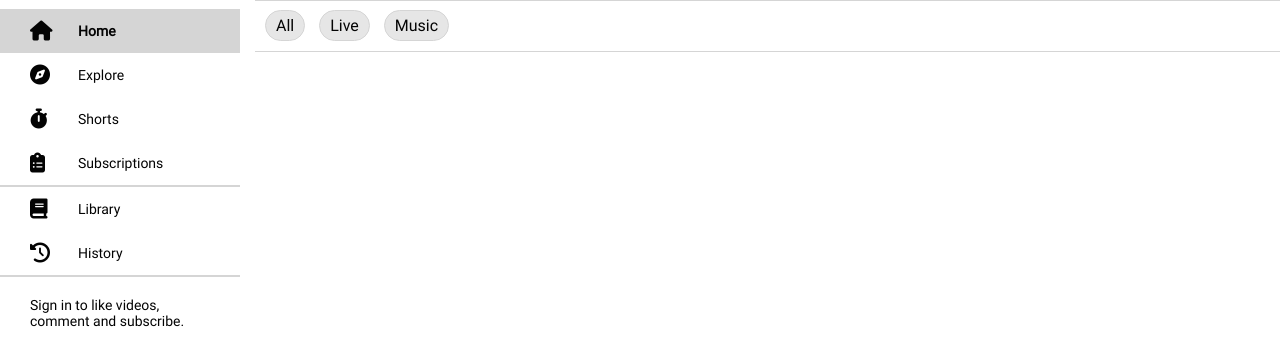
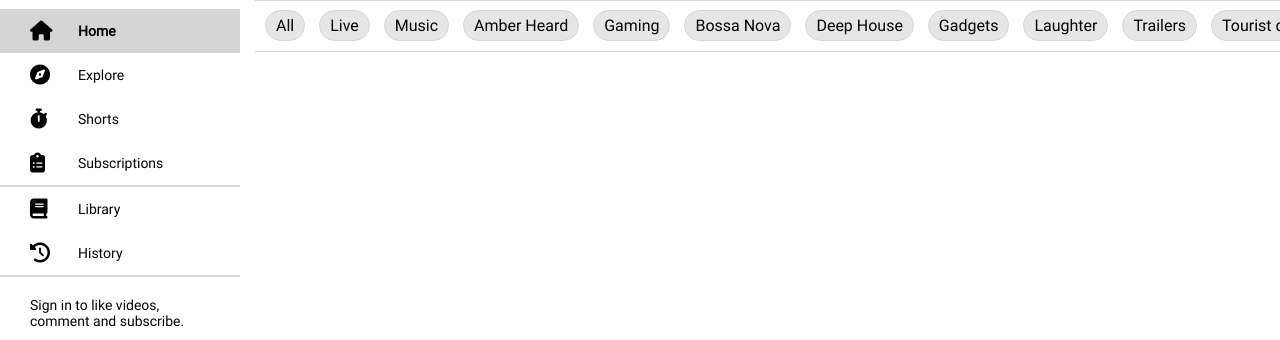
Before and after one commit to Mikael-Kolehmainen/Youtube-clone, a PHP site: page / in a window 1280 px wide. Shown: the part 60-400 px from the top of the page. Run offline with PHP 8.4, Linux system fonts and the light colour scheme; some libraries are stand-ins or nearby versions.

Commit message:
Categories done (for the css part)

```diff
--- a/index.php
+++ b/index.php
@@ -20,6 +20,45 @@
                 <div class='category'>
                     <p>Music</p>
                 </div>
+                <div class='category'>
+                    <p>Amber Heard</p>
+                </div>
+                <div class='category'>
+                    <p>Gaming</p>
+                </div>
+                <div class='category'>
+                    <p>Bossa Nova</p>
+                </div>
+                <div class='category'>
+                    <p>Deep House</p>
+                </div>
+                <div class='category'>
+                    <p>Gadgets</p>
+                </div>
+                <div class='category'>
+                    <p>Laughter</p>
+                </div>
+                <div class='category'>
+                    <p>Trailers</p>
+                </div>
+                <div class='category'>
+                    <p>Tourist destinations</p>
+                </div>
+                <div class='category'>
+                    <p>Disc Golf</p>
+                </div>
+                <div class='category'>
+                    <p>Formula 1</p>
+                </div>
+                <div class='category'>
+                    <p>Scene</p>
+                </div>
+                <div class='category'>
+                    <p>Classical Music</p>
+                </div>
+                <div class='category'>
+                    <p>History</p>
+                </div>
             </article>
         </section>
 
--- a/styles/css/main.css
+++ b/styles/css/main.css
@@ -224,7 +224,9 @@ footer {
 
 .video-categories {
   padding-bottom: 10px;
-  border-bottom: 1px solid #d5d5d5; }
+  border-bottom: 1px solid #d5d5d5;
+  overflow-x: auto;
+  white-space: nowrap; }
   .video-categories .category {
     display: inline-block;
     background-color: #e6e6e6;
@@ -234,9 +236,29 @@ footer {
     padding-bottom: 5px;
     padding-left: 10px;
     padding-right: 10px;
-    margin-left: 10px; }
+    margin-left: 10px;
+    animation-name: categoryHover-out;
+    animation-duration: .5s;
+    animation-fill-mode: forwards; }
     .video-categories .category:hover {
-      cursor: pointer; }
+      cursor: pointer;
+      animation-name: categoryHover-in; }
+
+@keyframes categoryHover-in {
+  0% {
+    background-color: #e6e6e6;
+    border-color: #d5d5d5; }
+  100% {
+    background-color: #d5d5d5;
+    border-color: #b7b7b7; } }
+
+@keyframes categoryHover-out {
+  0% {
+    background-color: #d5d5d5;
+    border-color: #b7b7b7; }
+  100% {
+    background-color: #e6e6e6;
+    border-color: #d5d5d5; } }
 
 section {
   margin-left: 255px;
--- a/styles/sass/layout/_categories.scss
+++ b/styles/sass/layout/_categories.scss
@@ -1,6 +1,8 @@
 .video-categories {
     padding-bottom: 10px;
     border-bottom: 1px solid $main-border-color;
+    overflow-x: auto;
+    white-space: nowrap;
 
     .category {
         display: inline-block;
@@ -12,9 +14,21 @@
         padding-left: 10px;
         padding-right: 10px;
         margin-left: 10px;
+        animation-name: categoryHover-out;
+        animation-duration: .5s;
+        animation-fill-mode: forwards;
 
         &:hover {
             cursor: pointer;
+            animation-name: categoryHover-in;
         }
     }
 }
+@keyframes categoryHover-in {
+    0% { background-color: $lighter-main-border-color; border-color: $main-border-color; }
+    100% { background-color: $main-border-color; border-color: $darker-main-border-color; }
+}
+@keyframes categoryHover-out {
+    0% { background-color: $main-border-color; border-color: $darker-main-border-color; }
+    100% { background-color: $lighter-main-border-color; border-color: $main-border-color; }
+}
```
